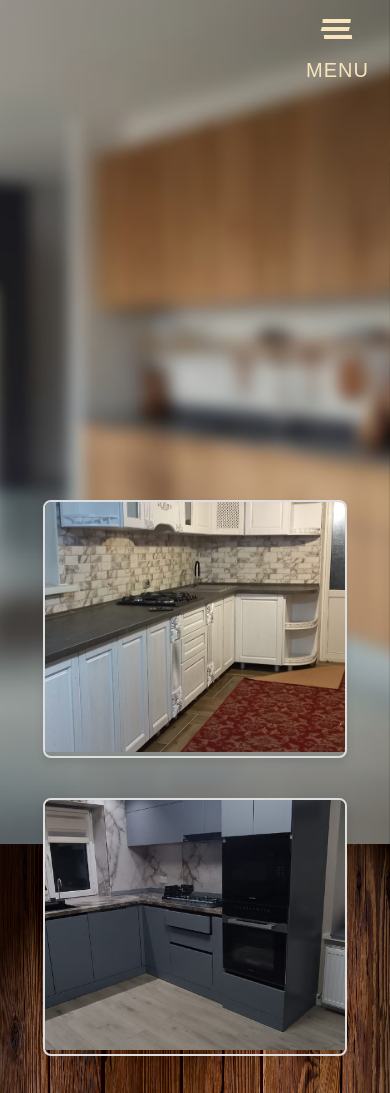
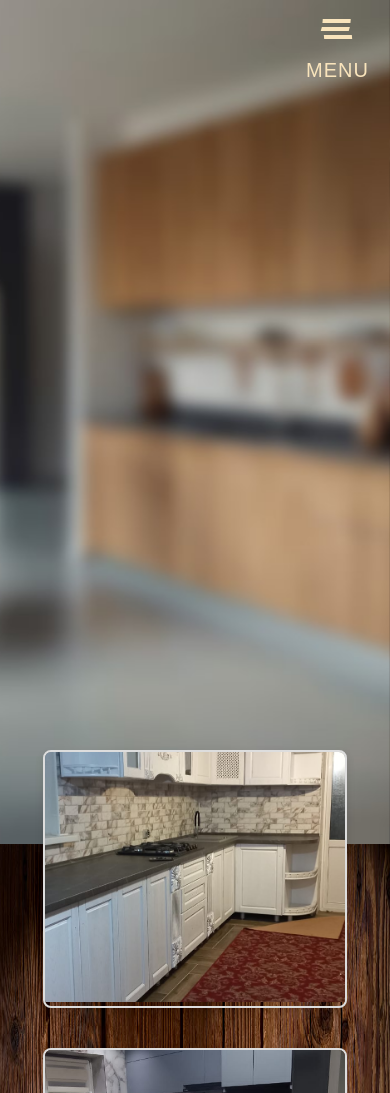
Before and after one commit to Delewer/furniture.io, a plain HTML site: page bucatarii.html in a window 390 px wide. Shown: the top 1093 px of the page. Drawn offline with Linux system fonts and the light colour scheme.

Commit message:
bucatarii.html

```diff
--- a/bucatarii.html
+++ b/bucatarii.html
@@ -109,7 +109,7 @@
       justify-content: center;
       flex-wrap: wrap; /* Added to allow the cards to wrap to the next line */
       gap: 20px; /* Added to create space between cards */
-      margin-top: 2500px;
+      margin-top: 3000px;
     }
     }
 
```
